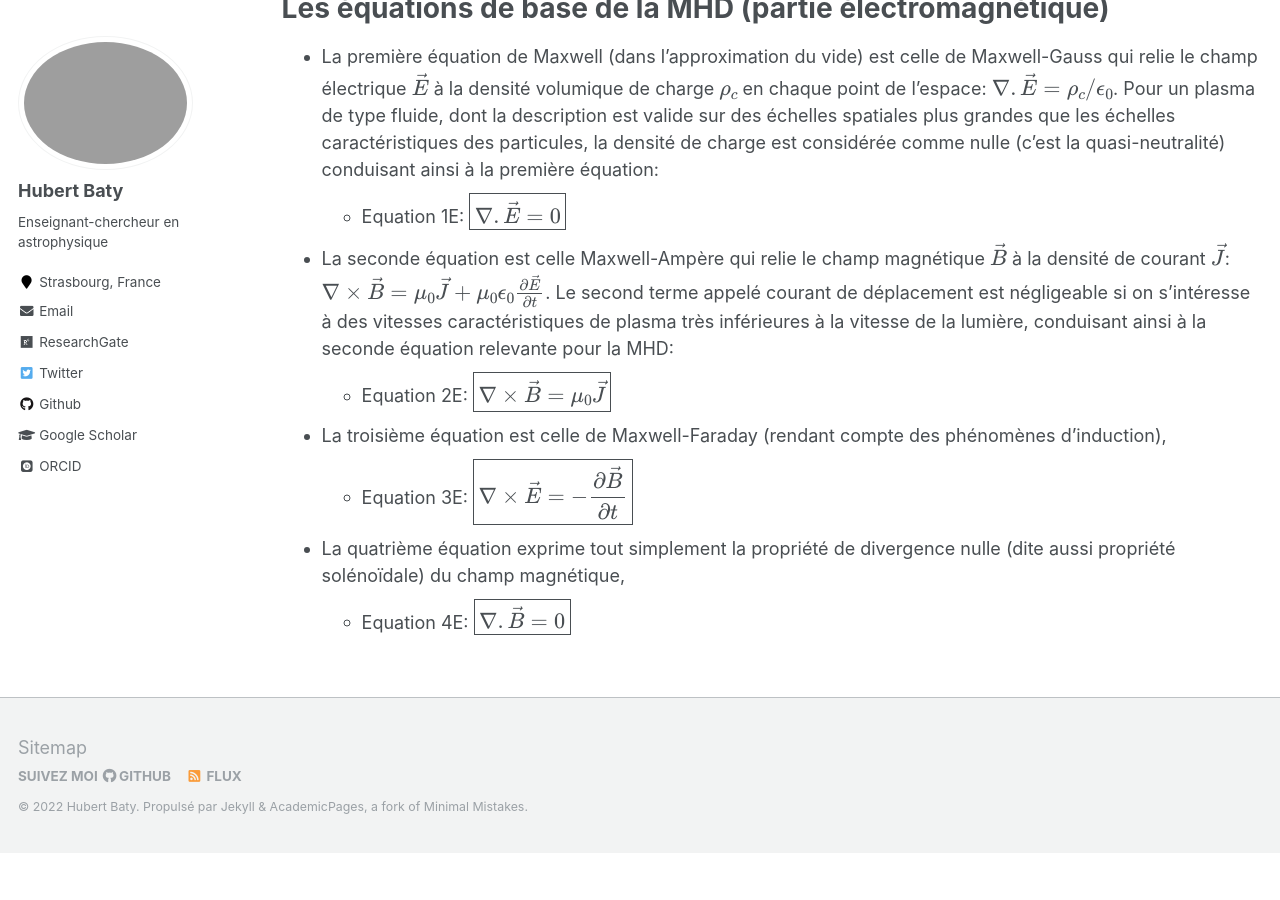
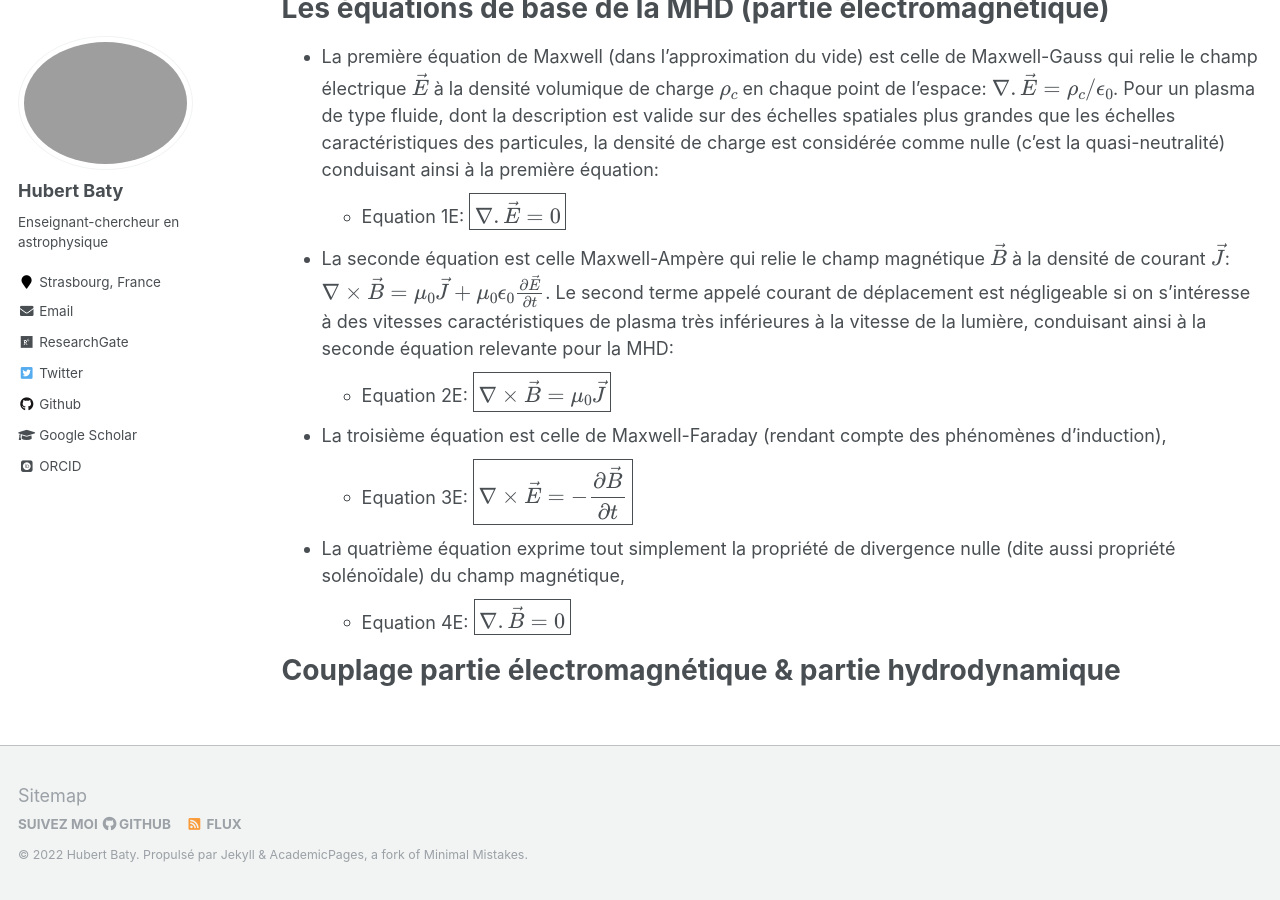
Before and after one commit to hubertbaty/hubertbaty.github.io, a Jekyll site: the page built from _pages/MHD.md, in a window 1280 px wide and 900 px high, scrolled down 1890 px. Built offline with Jekyll 4.4.1, drawn with Linux system fonts in a browser that asks for light colours; some web fonts are replaced; formulas are drawn with MathJax 3; before the commit the page ends 2742 px from its top, so only the background shows below that.

Commit message:
Update MHD.md

```diff
--- a/_pages/MHD.md
+++ b/_pages/MHD.md
@@ -45,3 +45,6 @@ Les équations de base de la MHD (partie électromagnétique)
 
 * La quatrième équation exprime tout simplement la propriété de divergence nulle (dite aussi propriété solénoïdale) du champ magnétique,
   * Equation 4E: $$\boxed{\nabla . \vec B = 0} $$
+
+Couplage partie électromagnétique & partie hydrodynamique
+======
```
